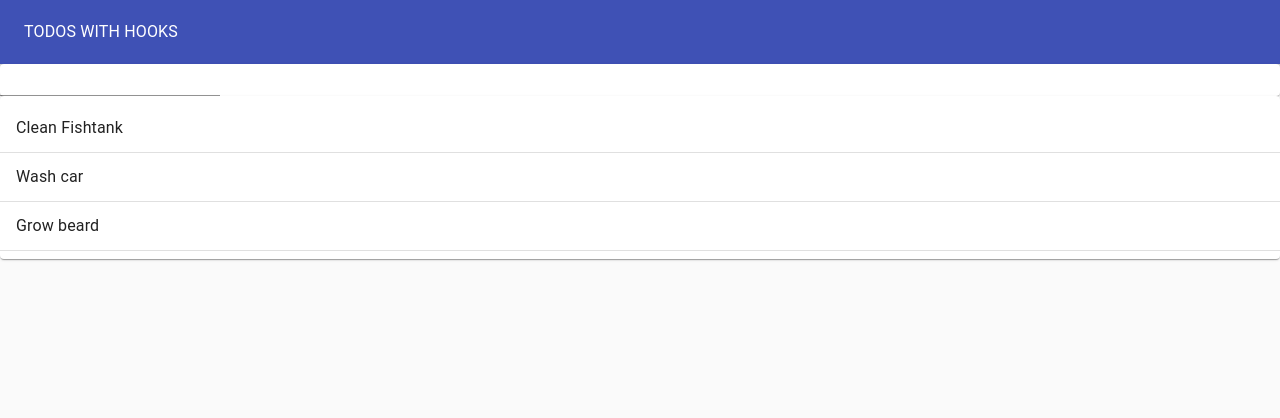
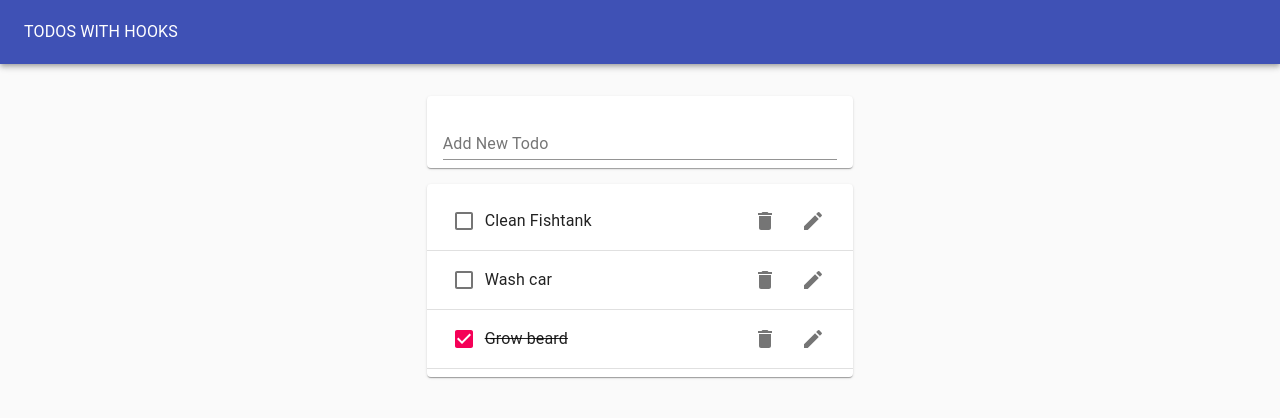
Before and after one commit to anoof/todolist-hooks-react, a React (Create React App) app: page / in a window 1280 px wide. Shown: the top 418 px of the page. Built offline with nearby package versions, Linux system fonts and the light colour scheme.

Commit message:
added listitem and icons

```diff
--- a/package.json
+++ b/package.json
@@ -4,6 +4,7 @@
   "private": true,
   "dependencies": {
     "@material-ui/core": "^4.12.3",
+    "@material-ui/icons": "^4.11.2",
     "@testing-library/jest-dom": "^5.16.1",
     "@testing-library/react": "^12.1.2",
     "@testing-library/user-event": "^13.5.0",
--- /dev/null
+++ b/src/Todo.js
@@ -0,0 +1,28 @@
+import React from "react";
+import ListItem from "@material-ui/core/ListItem";
+import ListItemText from "@material-ui/core/ListItemText";
+import Checkbox from "@material-ui/core/Checkbox";
+import IconButton from "@material-ui/core/IconButton";
+import DeleteIcon from "@material-ui/icons/Delete";
+import EditIcon from "@material-ui/icons/Edit";
+import ListItemSecondaryAction from "@material-ui/core/ListItemSecondaryAction";
+
+function Todo({task, complete}) {
+    return (
+        <ListItem>
+            <Checkbox tabIndex={-1} checked={complete} />
+            <ListItemText style={{textDecoration: complete ? "line-through": "none"}}>
+                {task}
+            </ListItemText>
+            <ListItemSecondaryAction>
+                <IconButton aria-label="Delete">
+                    <DeleteIcon />
+                </IconButton>
+                <IconButton aria-label="Edit">
+                    <EditIcon />
+                </IconButton>
+            </ListItemSecondaryAction>
+        </ListItem>
+    )
+}
+export default Todo;
--- a/src/TodoApp.js
+++ b/src/TodoApp.js
@@ -8,15 +8,15 @@
 import TodoForm from "./TodoForm";
 
 function TodoApp() {
-    const initialTodos = [
-        {id: 1, task: "Clean Fishtank", complete: false},
-        {id: 2, task: "Wash car", complete: false},
-        {id: 3, task: "Grow beard", complete: true}
-    ];
-    const [todos, setTodos] = useState(initialTodos);
-    const addTodo = newTodoText => {
-        setTodos([...todos, { id: 4, task: newTodoText, complete: false}])
-    }
+	const initialTodos = [
+		{ id: 1, task: "Clean Fishtank", complete: false },
+		{ id: 2, task: "Wash car", complete: false },
+		{ id: 3, task: "Grow beard", complete: true },
+	];
+	const [todos, setTodos] = useState(initialTodos);
+	const addTodo = (newTodoText) => {
+		setTodos([...todos, { id: 4, task: newTodoText, complete: false }]);
+	};
 	return (
 		<Paper
 			style={{
@@ -32,8 +32,12 @@
 					<Typography color="inherit">TODOS WITH HOOKS</Typography>
 				</Toolbar>
 			</AppBar>
-            <TodoForm addTodo={addTodo}/>
-            <TodoList todos={todos} />
+			<Grid container justify="center" style={{ marginTop: "1rem" }}>
+				<Grid item xs={11} md={8} lg={4}>
+					<TodoForm addTodo={addTodo} />
+					<TodoList todos={todos} />
+				</Grid>
+			</Grid>
 		</Paper>
 	);
 }
--- a/src/TodoForm.js
+++ b/src/TodoForm.js
@@ -6,7 +6,7 @@
 function TodoForm({ addTodo }) {
 	const [value, handleChange, reset] = useInputState("");
 	return (
-		<Paper>
+		<Paper style={{ margin: "1rem 0", padding: "0 1rem" }}>
 			<form
 				onSubmit={(e) => {
 					e.preventDefault();
@@ -14,7 +14,13 @@
 					reset();
 				}}
 			>
-				<TextField value={value} onChange={handleChange} />
+				<TextField
+					value={value}
+					onChange={handleChange}
+					margin="normal"
+					label="Add New Todo"
+					fullWidth
+				/>
 			</form>
 		</Paper>
 	);
--- a/src/TodoList.js
+++ b/src/TodoList.js
@@ -2,8 +2,7 @@
 import Paper from "@material-ui/core/Paper";
 import List from "@material-ui/core/List";
 import Divider from "@material-ui/core/Divider";
-import ListItem from "@material-ui/core/ListItem";
-import ListItemText from "@material-ui/core/ListItemText";
+import Todo from "./Todo";
 
 function TodoList(props) {
 	return (
@@ -11,9 +10,7 @@
 			<List>
 				{props.todos.map((todo) => (
 					<>
-						<ListItem>
-							<ListItemText>{todo.task}</ListItemText>
-						</ListItem>
+                        <Todo task={todo.task} key={todo.id} complete={todo.complete}/>
 						<Divider />
 					</>
 				))}
```
Also changed, not shown: 1 other file (tests, documents, lock files or other folders).
